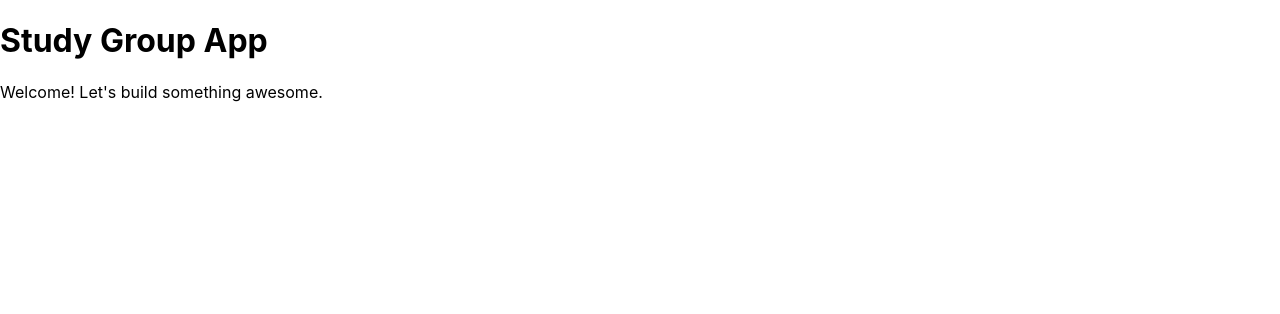
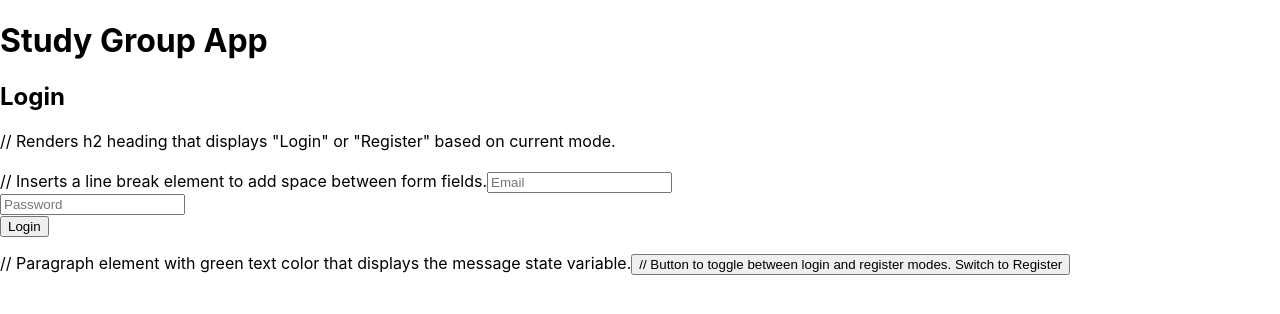
Before and after one commit to Juuexe/Study1.0, a React (Create React App) app in the folder frontend/: page / in a window 1280 px wide. Shown: the top 314 px of the page. Built offline with nearby package versions, Linux system fonts and the light colour scheme.

Commit message:
login / register

```diff
--- a/frontend/src/App.js
+++ b/frontend/src/App.js
@@ -1,8 +1,10 @@
+import Authform from './Authform'; // Importing the AuthForm component from Authform.js
+
 function App() {
   return (
     <div>
       <h1>Study Group App</h1>
-      <p>Welcome! Let's build something awesome.</p>
+      <Authform />
     </div>
   );
 }
--- /dev/null
+++ b/frontend/src/Authform.js
@@ -0,0 +1,91 @@
+import { useState } from 'react'; //; lets you add state variables to functional components
+
+
+function Authform() {                        //declare a functional component - AuthForm
+  const [isLogin, setIsLogin] = useState(true); // creates a a state variable isLogin, with initial value true, and a function setIsLogin to update it
+  const [form, setForm] = useState({ username: '', email: '', password: '' }); // creates a state variable form, initialized with empty strings for username, email, and password, updating it with setForm
+  const [message, setMessage] = useState(''); // creates a state variable message, initialized as an empty string, and a function setMessage to update it
+
+  const handleChange = (e) => { // Declares a function that handles input field changes. e is the event object passed when an input changes.
+    setForm({ ...form, [e.target.name]: e.target.value }); //  Updates the form state by spreading the existing form object (...form) and updating only the specific field that changed. e.target.name is the input's name attribute, e.target.value i
+  };
+
+  const handleSubmit = async (e) => { // Declares an async function to handle form submission. async allows using await for API calls.
+    e.preventDefault(); //  Prevents the default form submission behavior (page refresh).
+    const url = isLogin
+      ? 'https://study1-0.onrender.com/api/auth/login'
+      : 'https://study1-0.onrender.com/api/auth/register';
+
+    const payload = isLogin //Creates the data to send to the server. Login only needs email/password, registration needs username too.
+      ? { email: form.email, password: form.password }
+      : { username: form.username, email: form.email, password: form.password };
+
+    try { // Tries to send a POST request to the server with the form data. Starts a try-catch block to handle potential errors during the API call.
+      const res = await fetch(url, { // Sends a POST request to the specified URL (login or register) with the payload.
+        method: 'POST',
+        headers: { 'Content-Type': 'application/json' },
+        body: JSON.stringify(payload), // Converts the payload object to a JSON string for the request body.
+      });
+
+      const data = await res.json(); //  Converts the server's response from JSON format to a JavaScript object.
+      if (!res.ok) {
+        setMessage(data.message || 'Something went wrong.');
+        return;
+      }
+
+      //If successful, handles login by saving the authentication token to browser storage and showing success message
+      if (isLogin) {
+        localStorage.setItem('token', data.token);
+        setMessage('Logged in! ');
+      } else {
+        setMessage('Registered! Now switch to login.');
+      }
+    } catch (err) {
+      console.error(err);
+      setMessage('Error connecting to server');
+    }
+  };
+
+  return (
+    <div>
+      <h2>{isLogin ? 'Login' : 'Register'}</h2>         // Renders h2 heading that displays "Login" or "Register" based on current mode.
+      <form onSubmit={handleSubmit}>
+        {!isLogin && (
+          <input
+            type="text"
+            name="username"
+            placeholder="Username"
+            value={form.username}
+            onChange={handleChange}
+          />
+        )}
+        <br />             // Inserts a line break element to add space between form fields.
+        <input
+          type="email"
+          name="email"
+          placeholder="Email"
+          value={form.email}
+          onChange={handleChange}  // Sets onChange event handler to update state when user types.
+        />
+        <br />
+        <input
+          type="password"
+          name="password"
+          placeholder="Password"
+          value={form.password}
+          onChange={handleChange}
+        />
+        <br />
+        <button type="submit">{isLogin ? 'Login' : 'Register'}</button>
+      </form>
+
+      <p style={{ color: 'green' }}>{message}</p>     // Paragraph element with green text color that displays the message state variable.
+
+      <button onClick={() => setIsLogin(!isLogin)}>       // Button to toggle between login and register modes.
+        Switch to {isLogin ? 'Register' : 'Login'}
+      </button>
+    </div>
+  );
+}
+
+export default Authform;
```
